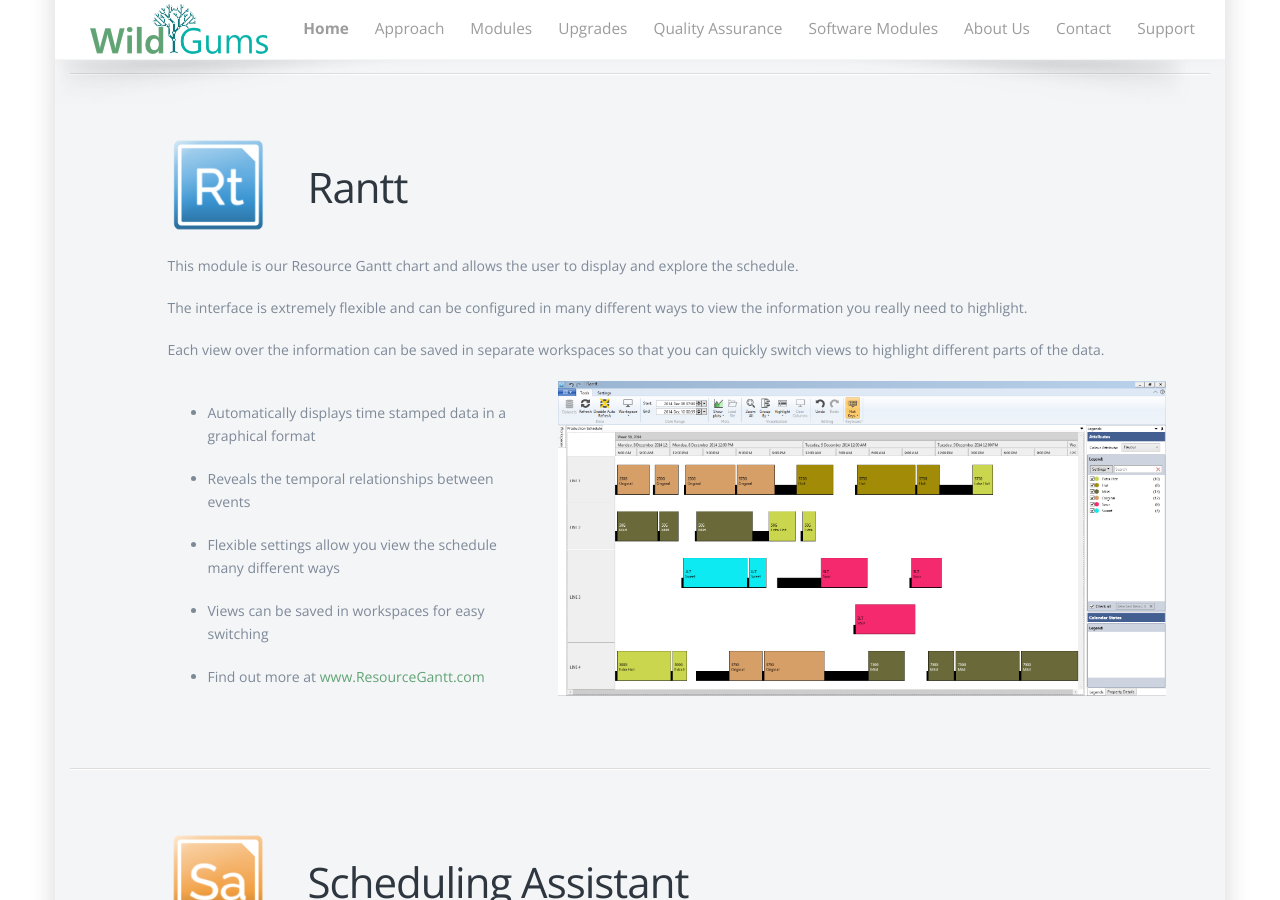
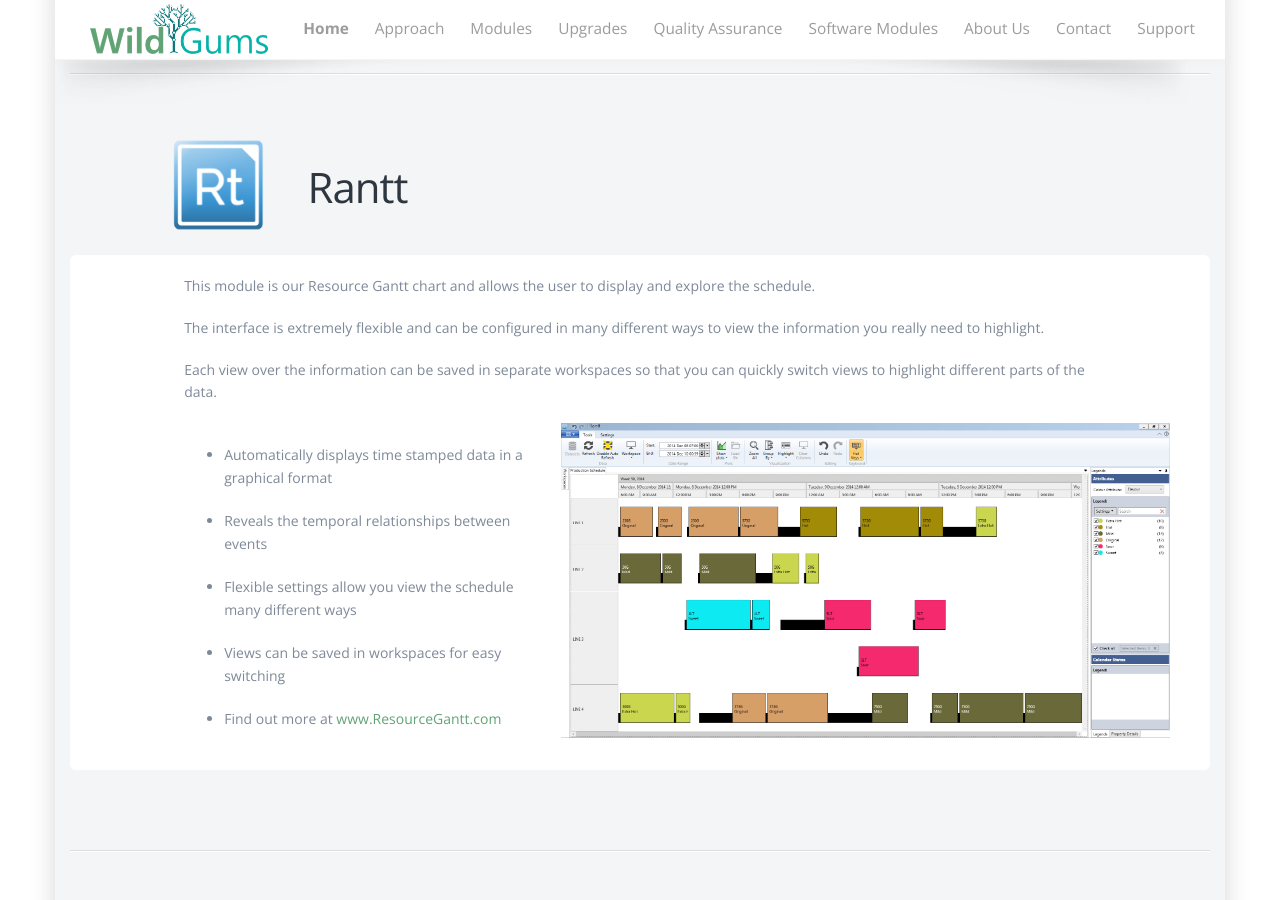
Before and after one commit to Orcomp/Old_Web.WildGums, a Jekyll site: the page built from 05-Software Solutions.html, in a window 1280 px wide and 900 px high, scrolled down 697 px. Built offline with Jekyll 4.4.1, drawn with Linux system fonts in a browser that asks for light colours.

Commit message:
INFRA-71 Updated Software modules page layout

```diff
--- a/05-Software Solutions.html
+++ b/05-Software Solutions.html
@@ -160,6 +160,7 @@
                 </div>
                 <div class="col-md-1"></div>
             </div>
+            <div class="white-row">
                 <div class="row margin-bottom">
                     <div class="col-md-1"></div>
                     <div class="col-md-10">
@@ -184,6 +185,7 @@
                     </div>
                     <div class="col-md-2 post-content "></div>
                 </div>
+            </div>
         {% endfor %}
    </section>
 </div>
```
Lines whose indentation alone changed are shown as unchanged.
